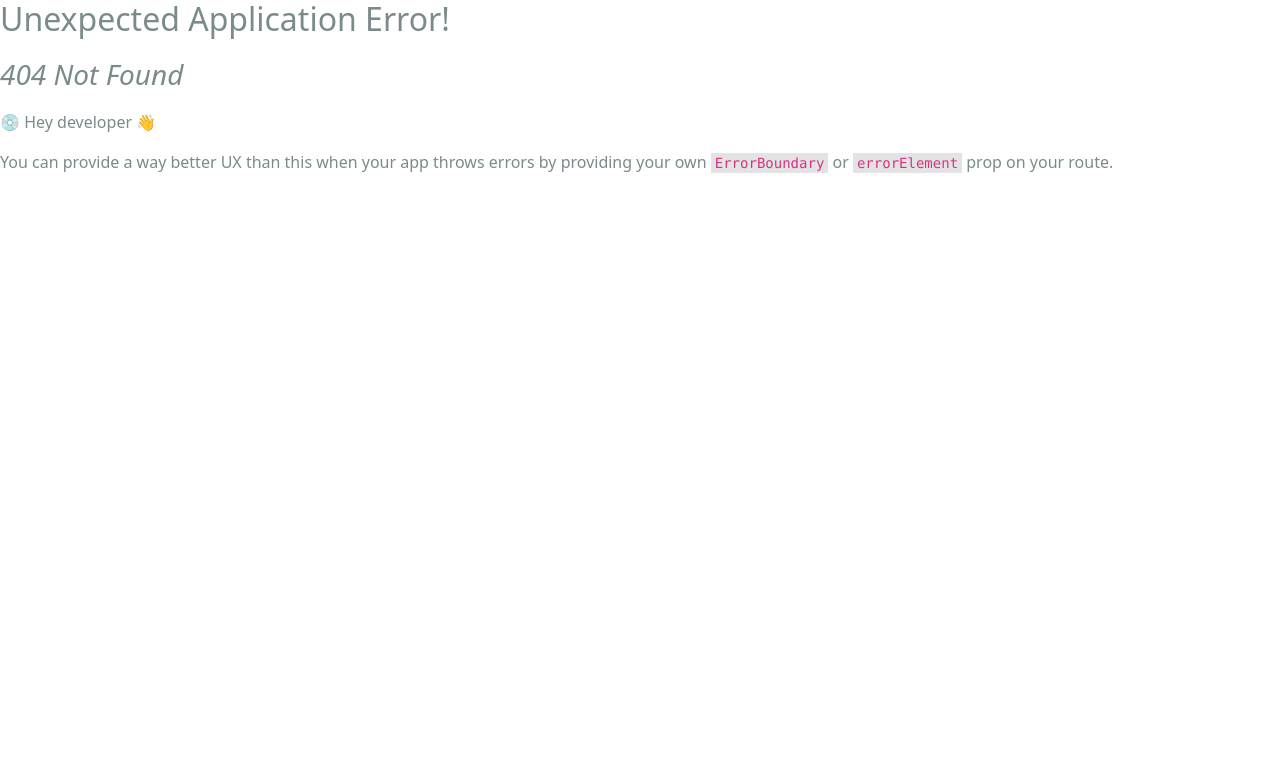
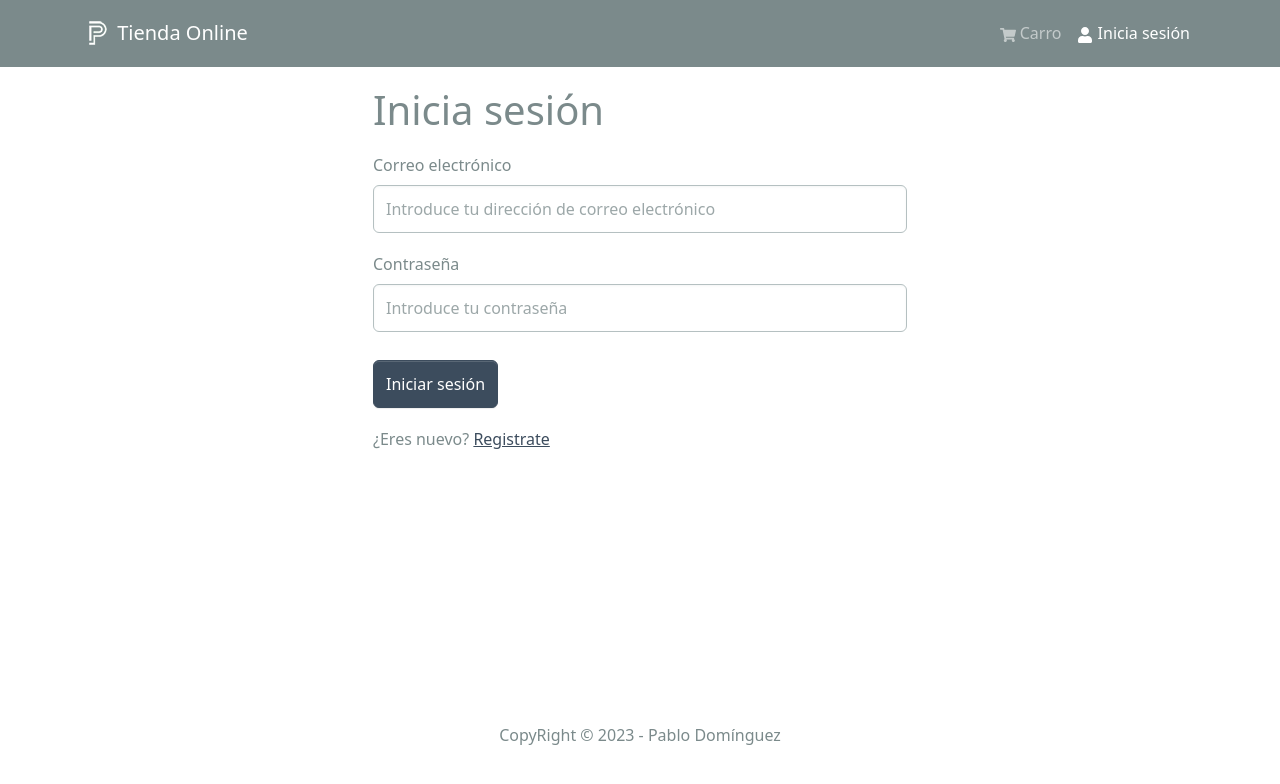
Before and after one commit to developer0-p/tienda_online, a React (Create React App) app in the folder frontend/: page /login in a window 1280 px wide. Before the commit this address had no page. Shown: the top 784 px of the page. Built offline with nearby package versions, Linux system fonts and the light colour scheme.

Commit message:
Login screen

```diff
--- a/frontend/src/index.js
+++ b/frontend/src/index.js
@@ -15,6 +15,8 @@ import reportWebVitals from "./reportWebVitals";
 import HomeScreen from "./screens/HomeScreen";
 import ProductScreen from "./screens/ProductScreen";
 import CartScreen from "./screens/CartScreen";
+import LoginScreen from "./screens/LoginScreen";
+
 
 const router = createBrowserRouter(
   createRoutesFromElements(
@@ -22,6 +24,7 @@ const router = createBrowserRouter(
       <Route index={true} path="/" element={<HomeScreen />} />
       <Route path="/product/:id" element={<ProductScreen />} />
       <Route path="/cart" element={<CartScreen />} />
+      <Route path="/login" element={<LoginScreen />} />
     </Route>
   )
 );
--- a/frontend/src/screens/LoginScreen.jsx
+++ b/frontend/src/screens/LoginScreen.jsx
@@ -17,11 +17,31 @@ const LoginScreen = () => {
         <h1>Inicia sesión</h1>
         <Form onSubmit={submitHandler}>
             <Form.Group controlId='email' className='my-3'>
+              <Form.Label>Correo electrónico</Form.Label>
+              <Form.Control
+                type='email'
+                placeholder='Introduce tu dirección de correo electrónico'
+                value={email}
+                onChange={(e)=> setEmail(e.target.value)}></Form.Control>
+            </Form.Group>
 
+            <Form.Group controlId='password' className='my-3'>
+              <Form.Label>Contraseña</Form.Label>
+              <Form.Control
+                type='password'
+                placeholder='Introduce tu contraseña'
+                value={password}
+                onChange={(e)=> setPassword(e.target.value)}>
+
+                </Form.Control>
             </Form.Group>
-            <Form.Group controlId='password' className='my-3'>
-
-        </Form.Group>
+            <Button type='submit' variant='primary' className='mt-2'>Iniciar sesión</Button>
+        </Form>
+        <Row className='py-3'>
+          <Col>
+            ¿Eres nuevo? <Link to={'/register'}>Registrate</Link>
+          </Col>
+        </Row>
     </FormContainer>
   )
 }
```
